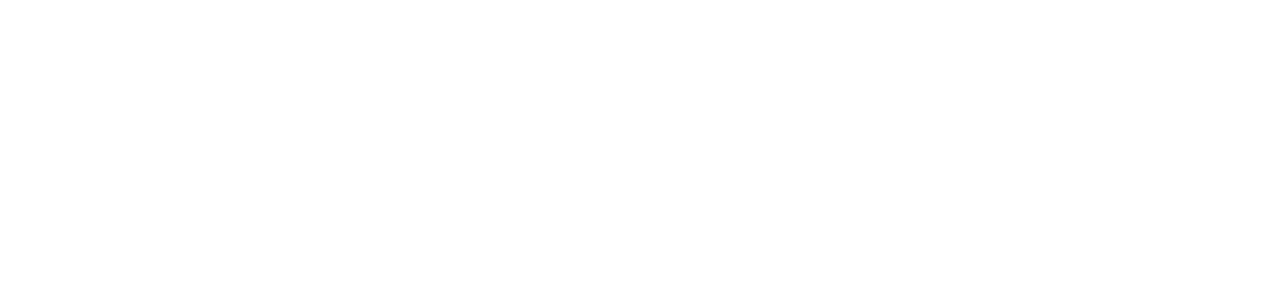
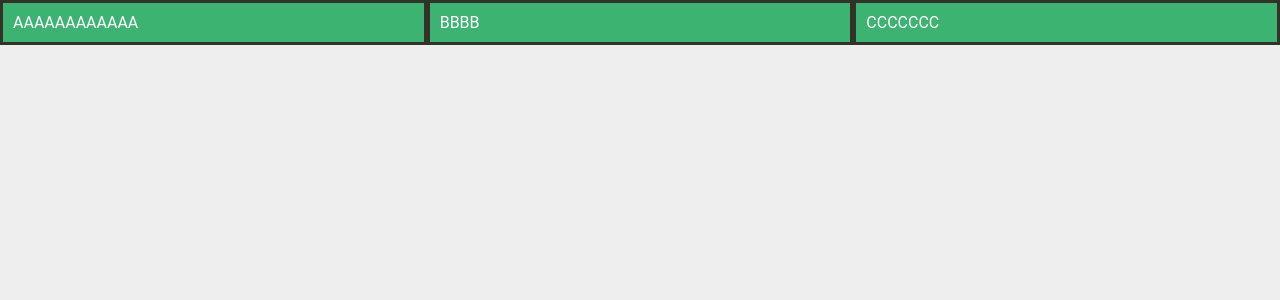
Before and after one commit to JongyunHa/flex-grid, a React (Create React App) app: page / in a window 1280 px wide. Shown: the top 300 px of the page. Built offline with nearby package versions, Linux system fonts and the light colour scheme.

Commit message:
Simple Example

```diff
--- a/src/App.tsx
+++ b/src/App.tsx
@@ -1,7 +1,12 @@
 import React from 'react';
+import Flex from "./components/chapther1";
 
 function App() {
-  return <div/>
+  return (
+      <>
+          <Flex/>
+      </>
+  )
 }
 
 export default App;
--- /dev/null
+++ b/src/components/chapther1/index.css
@@ -0,0 +1,9 @@
+
+@media (min-width: 600px) {
+    .flex-container {
+        display: flex;
+    }
+    .flex-item {
+        flex: 1;
+    }
+}
--- /dev/null
+++ b/src/components/chapther1/index.tsx
@@ -0,0 +1,20 @@
+import React from "react";
+import "./default.css"
+import "./index.css"
+
+
+
+
+const Flex = () => {
+    return (
+        <body>
+            <div className="flex-container">
+                <div className="flex-item">AAAAAAAAAAAA</div>
+                <div className="flex-item">BBBB</div>
+                <div className="flex-item">CCCCCCC</div>
+            </div>
+        </body>
+    )
+}
+
+export default Flex;
--- a/src/index.tsx
+++ b/src/index.tsx
@@ -1,5 +1,6 @@
 import React from 'react';
 import ReactDOM from 'react-dom';
+import "./components/chapther1/default.css"
 import App from './App';
 import reportWebVitals from './reportWebVitals';
 
```
Also changed, not shown: src/components/chapther1/default.css (renamed from src/styles/default.css).
